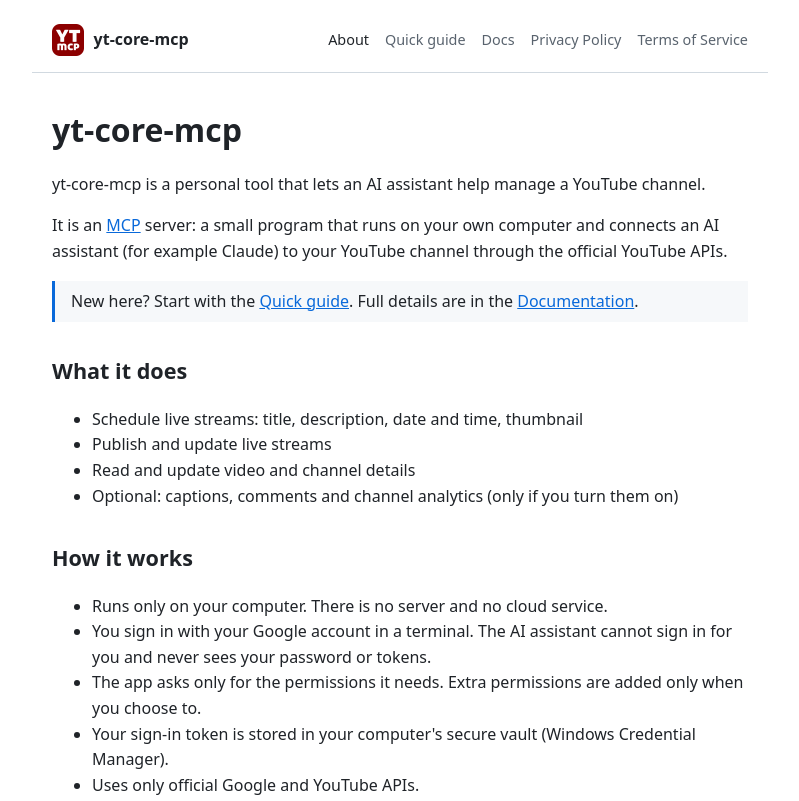
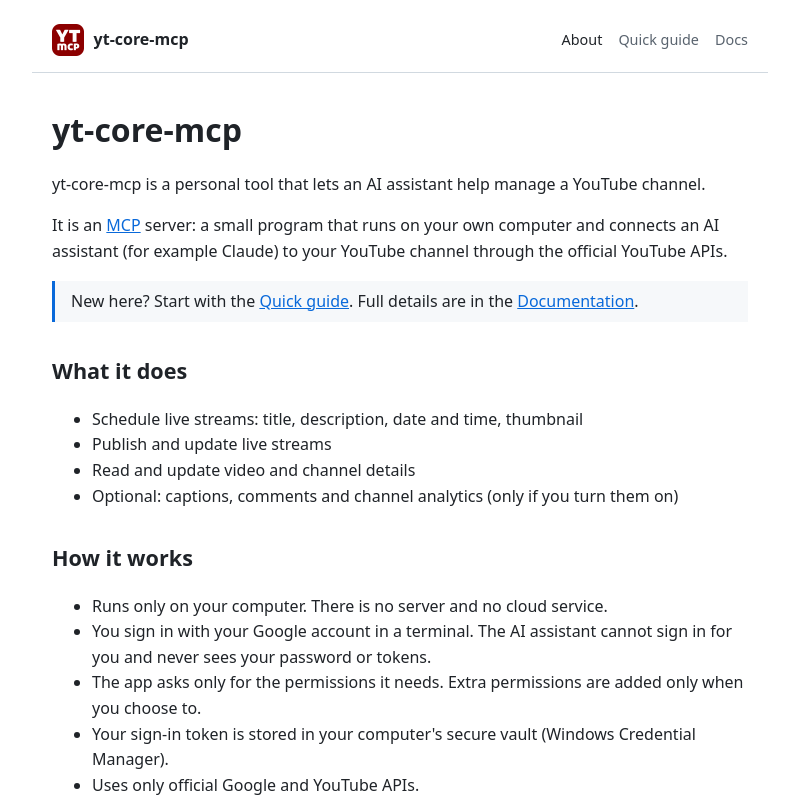
Before and after one commit to pergalsk/yt-core-mcp, a website: page web/index.html in a window 1280 px wide. Shown: the top 801 px of the page, without its empty margins (240-1039 px from the left). Drawn offline with Linux system fonts and the light colour scheme.

Commit message:
docs(web): keep privacy policy and terms links only in footer

```diff
--- a/web/index.html
+++ b/web/index.html
@@ -15,8 +15,6 @@
         <a href="/" aria-current="page">About</a>
         <a href="/quick-guide">Quick guide</a>
         <a href="/docs">Docs</a>
-        <a href="/privacy-policy">Privacy Policy</a>
-        <a href="/terms-of-service">Terms of Service</a>
       </nav>
     </header>
     <main>
```
Also changed, not shown: web/docs.html (+0 -2 lines), web/privacy-policy.html (+0 -2 lines), web/quick-guide.html (+0 -2 lines), web/terms-of-service.html (+0 -2 lines).
